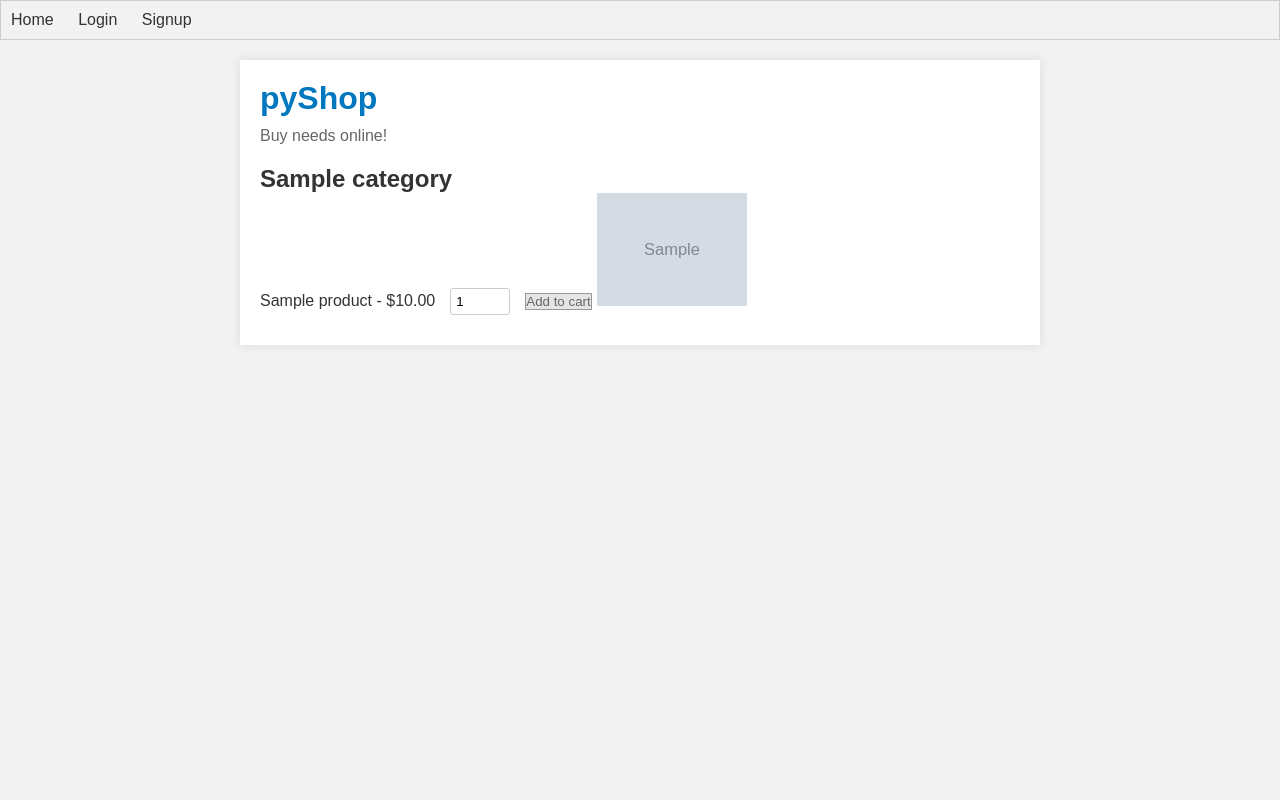
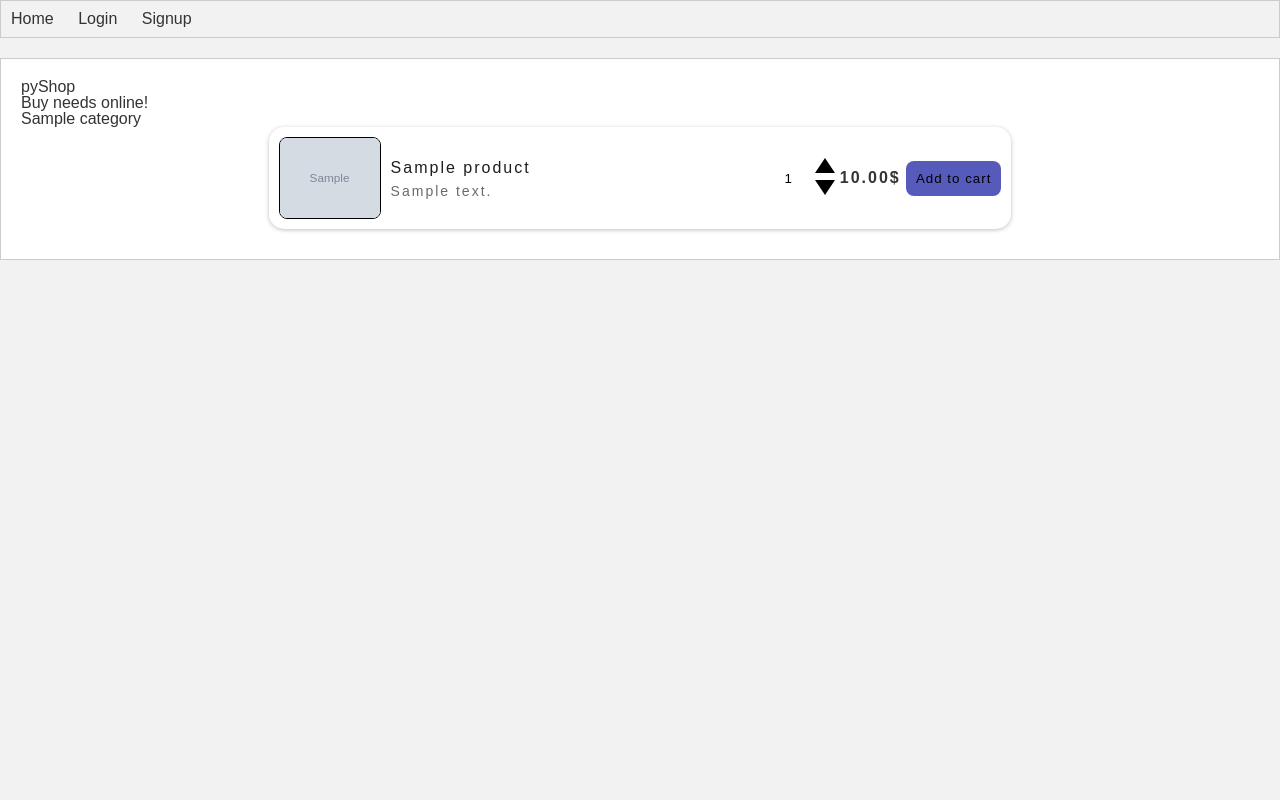
Before and after one commit to taras-fid/pyShop, a Django app: page / in a window 1280 px wide. Run offline with Django 4.2, Linux system fonts and the light colour scheme; tables that the repository leaves empty hold one stand-in row (values such as "Sample post"); grey boxes marked "Sample" are stand-in pictures.

Commit message:
changed home page and added css to it.

```diff
--- a/app/static/css/home.css
+++ b/app/static/css/home.css
@@ -1,67 +1,185 @@
-/* Style main-page div */
-.main-page {
-  max-width: 800px;
-  margin: 0 auto;
-  padding: 20px;
-  background-color: #fff;
-  box-shadow: 0px 0px 10px 0px rgba(0,0,0,0.1);
+*{
+    padding: 0;
+    margin: 0;
+    border: 0;
+}
+*,*:before,*:after{
+    -moz-box-sizing: border-box;
+    -webkit-box-sizing: border-box;
+    box-sizing: border-box;
+}
+:focus,:active{outline: none;}
+a:focus,a:active{outline: none;}
+
+nav,footer,header,aside{display: block;}
+
+html,body{
+    min-height: 100vh;
+    width: 100%;
+    font-size: 100%;
+    line-height: 1;
+    font-size: 14px;
+    -ms-text-size-adjust: 100%;
+    -moz-text-size-adjust: 100%;
+    -webkit-text-size-adjust: 100%;
+}
+input,button,textarea{font-family:inherit;}
+
+input::-ms-clear{display: none;}
+button{cursor: pointer;}
+button::-moz-focus-inner {padding:0;border:0;}
+a, a:visited{text-decoration: none;}
+a:hover{text-decoration: none;}
+ul li{list-style: none;}
+img{vertical-align: top;}
+
+h1,h2,h3,h4,h5,h6{font-size:inherit;font-weight: 400;}
+
+
+
+/* =================================================================== */
+
+main {
+    display: flex;
+    flex-direction: column;
+}
+.catalog__products-container {
+    flex: 1 1 auto;
+    display: flex;
+    flex-direction: column;
+    align-items: center;
+
+}
+.catalog__product-container {
+    width: 60%;
+    padding: 10px;
+    box-shadow: 0px 1px 4px rgba(0, 0, 0, 0.25);
+    border-radius: 15px;
+    margin-bottom: 10px;
+
+    display: flex;
+    justify-content: space-between;
 }
 
-.main-page h1 {
-  font-size: 32px;
-  color: #0077be;
-  margin-bottom: 10px;
+.cart-product {
+    display: flex;
+}
+.cart-product__img {
+    display: flex;
+    align-items: center;
+    border: 1px solid black;
+    border-radius: 8px;
+    overflow: hidden;
+}
+.cart-product__img img {
+    width: 100px;
+    height: 80px;
+    object-fit: cover;
+}
+.cart-product__info {
+    display: flex;
+    flex-direction: column;
+    justify-content: center;
+    margin-left: 10px;
+}
+.product-info__title {
+    font-weight: 500;
+    font-size: 16px;
+    line-height: 20px;
+    letter-spacing: 2px;
+    color: #1E1E1E;
+    margin-bottom: 2px;
+    margin-bottom: 5px;
+}
+.product-info__subtitle {
+    font-weight: 500;
+    font-size: 14px;
+    line-height: 16px;
+    letter-spacing: 2px;
+    color: #1e1e1ea9;
 }
 
-.main-page p {
-  font-size: 16px;
-  color: #666;
-  margin-bottom: 20px;
+
+/* ================================================ */
+.cart-product-data {
+    width: 30%;
+    display: flex;
+    justify-content: space-between;
+    align-items: center;
+    flex-wrap: wrap;
+}
+.cart-quantity-box {
+    display: flex;
+    align-items: center;
+    height: max-content;
+
+}
+.cart-quantity-number {
+    margin-right: 5px;
+    font-weight: 700;
+    font-size: 30px;
+}
+.cart-quantity-button {
+    width: 20px;
+}
+.button-plus {
+    width: 0;
+    height: 0;
+    border-left: 10px solid transparent;
+    border-right: 10px solid transparent;
+    border-bottom: 15px solid black;
+    margin-bottom: 4px;
+}
+.button-minus {
+    width: 0;
+    height: 0;
+    border-left: 10px solid transparent;
+    border-right: 10px solid transparent;
+    border-top: 15px solid black;
+}
+/* ================================================ */
+
+.cart-price {
+    font-weight: 700;
+    font-size: 16px;
+    line-height: 18px;
+    letter-spacing: 2px;
+
+    display: flex;
 }
 
-.main-page ul {
-  display: inline;
-  list-style-type: none;
-  margin: 0;
-  padding: 0;
+.cart-price p {
+
 }
 
-.main-page li {
-  display: flex;
-  font-size: 18px;
-  color: #333;
-  margin-bottom: 10px;
+/* ================================================ */
+
+
+.action__cart-add {
+
+}
+.action__cart-add a {
+    display: flex;
+    justify-content: center;
+    align-items: center;
+
+
+
+}
+.action__cart-add button {
+    padding: 10px;
+    cursor: pointer;
+    border: none;
+
+    background-color: #565ABB;
+    border-radius: 8px;
+
+    letter-spacing: 1px;
+
 }
 
-.main-page label {
-  display: inline-block;
-  font-size: 16px;
-  color: #333;
-  margin-right: 10px;
+.action__cart-add button:hover {
+    transition: 1s ease;
+    box-shadow: 0px 0px 48px 0px rgba(86,90,187,1);
+
 }
-
-.main-page input[type=number] {
-  width: 60px;
-  padding: 5px;
-  margin-right: 10px;
-  border: 1px solid #ccc;
-  border-radius: 3px;
-}
-
-.main-page button[type=submit] {
-  background-color: #0077be;
-  color: #fff;
-  border: 1px solid #999999;
-  padding: 10px 20px;
-  font-size: 16px;
-  cursor: pointer;
-}
-
-.disabled-btn {
-    cursor: not-allowed;
-    background-color: rgb(229, 229, 229) !important;
-    border: 1px solid #999999;
-    background-color: #cccccc;
-    color: #666666;
-    pointer-events:none;
-}
--- a/app/templates/home.html
+++ b/app/templates/home.html
@@ -6,31 +6,81 @@
 {% endblock %}
 
 {% block content %}
+    <main>
         <div class="main-page">
             <h1>{{ title }}</h1>
             <p>{{ description }}</p>
-    <ul>
+        </div>
         {% regroup products by category as categories %}
             {% for category in categories %}
                 <h2>{{ category.grouper }}</h2>
-          <ul>
+                <div class="catalog__products-container">
                     {% for product in category.list %}
-              <li>
-                <form method="POST" action="{% url 'add_to_cart' product_id=product.id %}">
+                        <form class="catalog__product-container" method="POST" action="{% url 'add_to_cart' product_id=product.id %}">
                             {% csrf_token %}
-                  <label for="quantity">{{ product.name }} - ${{ product.price }}</label>
-                  <input type="number" name="quantity" value="1" min="1">
+                            <div class="cart-product">
+                                    <div class="cart-product__img">
+                                        <img  src="{{ product.image.url }}" alt="we lost {{ product.name }}`s picture 😭😭😭">
+                                    </div>
+                                    <div class="cart-product__info">
+                                        <div class="product-info__title">
+                                            <p>{{ product.name }}</p>
+                                        </div>
+                                        <div class="product-info__subtitle">
+                                            <p>{{ product.description }}</p>
+                                        </div>
+                                    </div>
+                                </div>
+
+                            <div class="cart-product-data">
+                                    <div class="cart-quantity-box">
+                                        <input style="width: 30px;" type="number" name="quantity" value="1" min="1" readonly>
+                                        <div class="cart-quantity-button">
+                                            <button type="button" style="background-color: transparent"><div class="button-plus"></div></button>
+                                            <button type="button" style="background-color: transparent"><div class="button-minus"></div></button>
+                                        </div>
+                                    </div>
+
+                                    <div class="cart-price">
+                                        <p>{{ product.price }}</p>
+                                        <p>$</p>
+                                    </div>
+
+                                    <div class="action__cart-add">
+                                        <a href="#">
                                             {% if user_id %}
                                                 <button type="submit" style="cursor: pointer;">Add to cart</button>
                                             {% else %}
                                                 <button class="disabled-btn">Add to cart</button>
                                             {% endif %}
-                  <img style="width: 150px;" src="{{ product.image.url }}" alt="we lost {{ product.name }}`s picture 😭😭😭">
+                                        </a>
+                                    </div>
+
+                                </div>
                         </form>
-              </li>
                     {% endfor %}
-          </ul>
+                </div>
             {% endfor %}
-    </ul>
-  </div>
+    </main>
+    <script>
+        const quantityInputs = document.querySelectorAll('input[name="quantity"]');
+        const plusButtons = document.querySelectorAll('.button-plus');
+        const minusButtons = document.querySelectorAll('.button-minus');
+
+        for (let i = 0; i < quantityInputs.length; i++) {
+          const quantityInput = quantityInputs[i];
+          const plusButton = plusButtons[i];
+          const minusButton = minusButtons[i];
+
+          plusButton.addEventListener('click', function() {
+            quantityInput.stepUp();
+          });
+
+          minusButton.addEventListener('click', function() {
+            if (quantityInput.value > 1) {
+              quantityInput.stepDown();
+            }
+          });
+        }
+    </script>
 {% endblock %}
```
Lines whose indentation alone changed are shown as unchanged.
